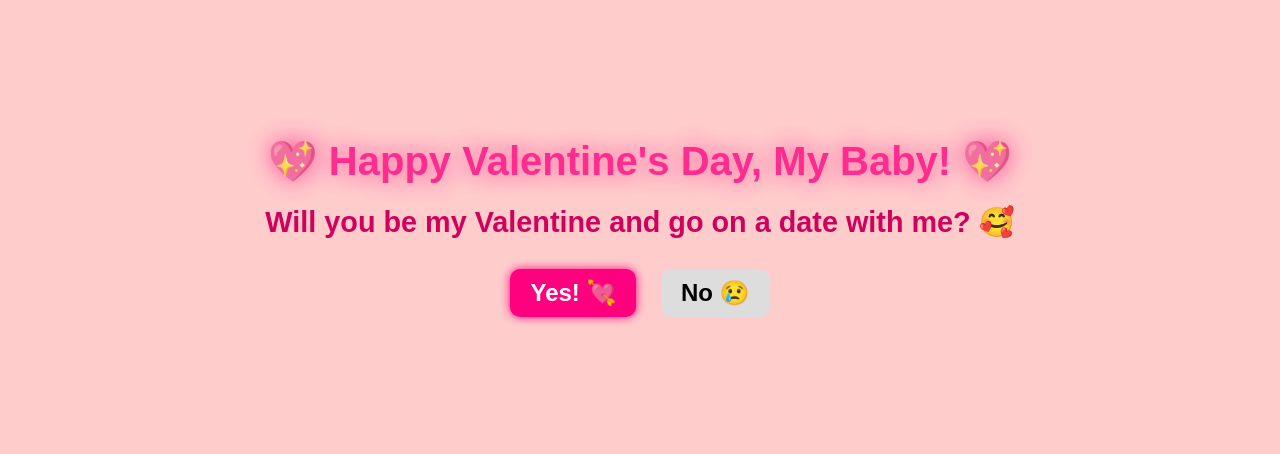
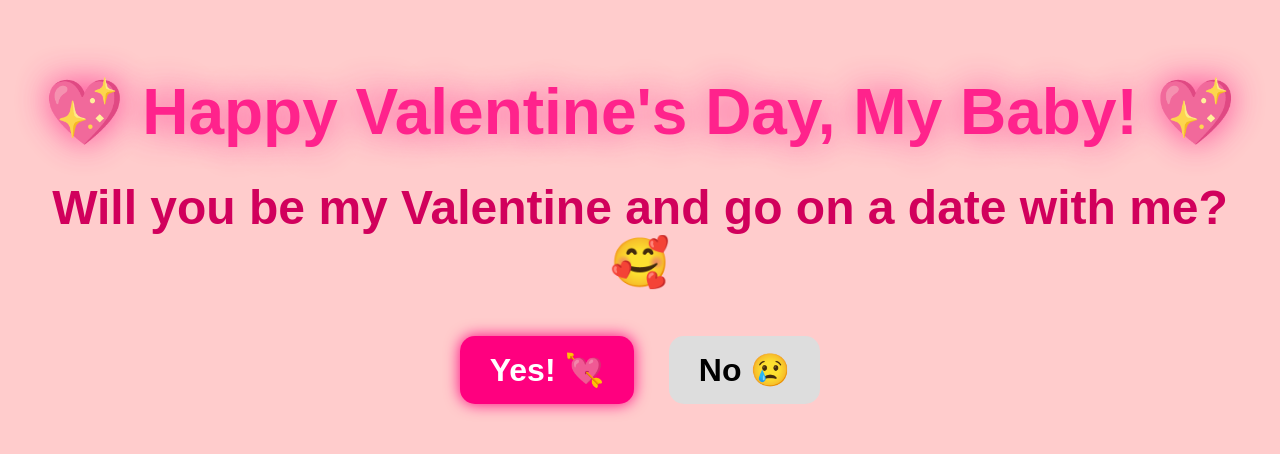
Before and after one commit to jet4419/valentines-invitation, a plain HTML site: page index.html in a window 1280 px wide. Shown: the part 166-620 px from the top of the page. Drawn offline with Linux system fonts and the light colour scheme.

Commit message:
make font bigger

```diff
--- a/index.html
+++ b/index.html
@@ -14,39 +14,40 @@
 					background-color: #ffcccc;
 					font-family: "Arial", sans-serif;
 					text-align: center;
+					padding: 20px;
 			}
 
 			.invitation {
-            font-size: 2.5rem;
+					font-size: 4rem; /* BIGGER TEXT */
 					font-weight: bold;
 					color: #ff007f;
-            text-shadow: 0 0 10px #ff007f, 0 0 20px #ff66a3, 0 0 30px #ff99c2;
+					text-shadow: 0 0 15px #ff007f, 0 0 25px #ff66a3, 0 0 35px #ff99c2;
 					animation: blink 1.5s infinite alternate;
 			}
 
 			@keyframes blink {
-            0% { opacity: 1; text-shadow: 0 0 20px #ff007f; }
-            50% { opacity: 0.5; text-shadow: 0 0 30px #ff66a3; }
-            100% { opacity: 1; text-shadow: 0 0 20px #ff007f; }
+					0% { opacity: 1; text-shadow: 0 0 30px #ff007f; }
+					50% { opacity: 0.6; text-shadow: 0 0 40px #ff66a3; }
+					100% { opacity: 1; text-shadow: 0 0 30px #ff007f; }
 			}
 
 			.question {
-            font-size: 1.8rem;
-            margin-top: 20px;
+					font-size: 3rem; /* BIGGER TEXT */
+					margin-top: 30px;
 					color: #d1005c;
 					font-weight: bold;
 			}
 
 			.buttons {
-            margin-top: 20px;
+					margin-top: 30px;
 			}
 
 			button {
-            font-size: 1.5rem;
-            padding: 10px 20px;
-            margin: 10px;
+					font-size: 2rem; /* BIGGER BUTTON TEXT */
+					padding: 15px 30px;
+					margin: 15px;
 					border: none;
-            border-radius: 10px;
+					border-radius: 15px;
 					cursor: pointer;
 					font-weight: bold;
 					transition: 0.3s;
@@ -55,7 +56,7 @@
 			.yes {
 					background-color: #ff007f;
 					color: white;
-            box-shadow: 0 0 10px #ff007f;
+					box-shadow: 0 0 15px #ff007f;
 			}
 
 			.no {
@@ -65,7 +66,7 @@
 
 			.yes:hover {
 					background-color: #d1005c;
-            box-shadow: 0 0 15px #d1005c;
+					box-shadow: 0 0 20px #d1005c;
 			}
 
 			.no:hover {
@@ -73,10 +74,10 @@
 			}
 
 			.response {
-            font-size: 1.8rem;
+					font-size: 3rem; /* BIGGER RESPONSE TEXT */
 					font-weight: bold;
 					color: #ff007f;
-            margin-top: 20px;
+					margin-top: 30px;
 					opacity: 0;
 					transition: opacity 0.5s ease-in-out;
 			}
```
Lines whose indentation alone changed are shown as unchanged.
